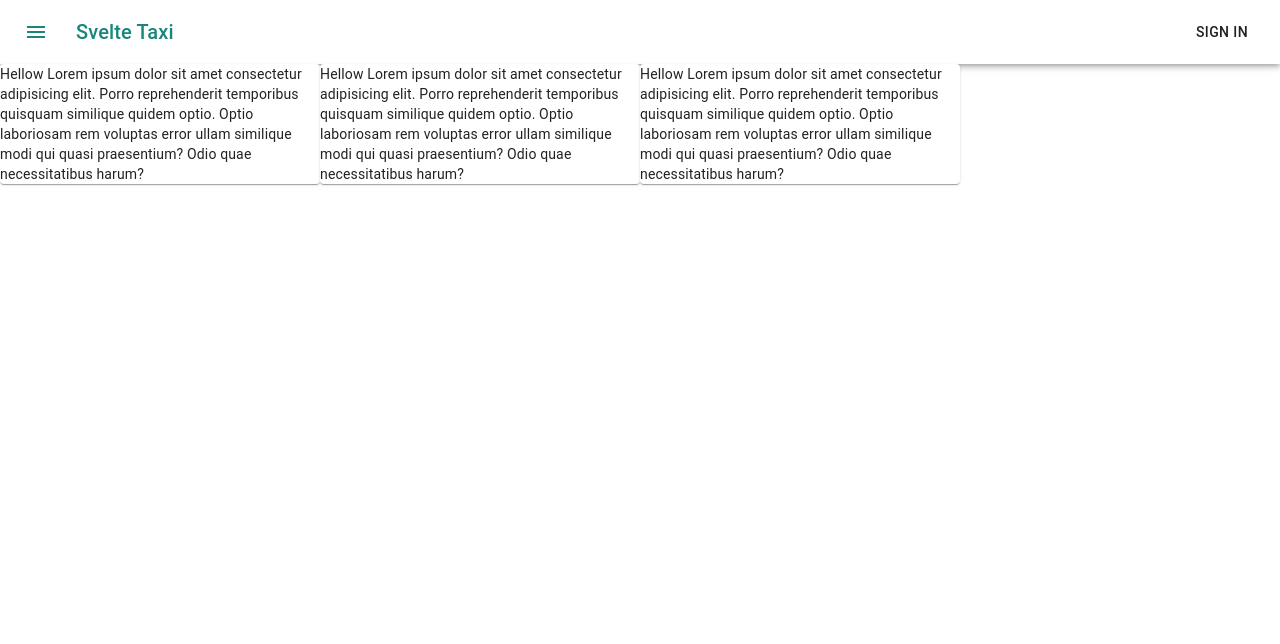
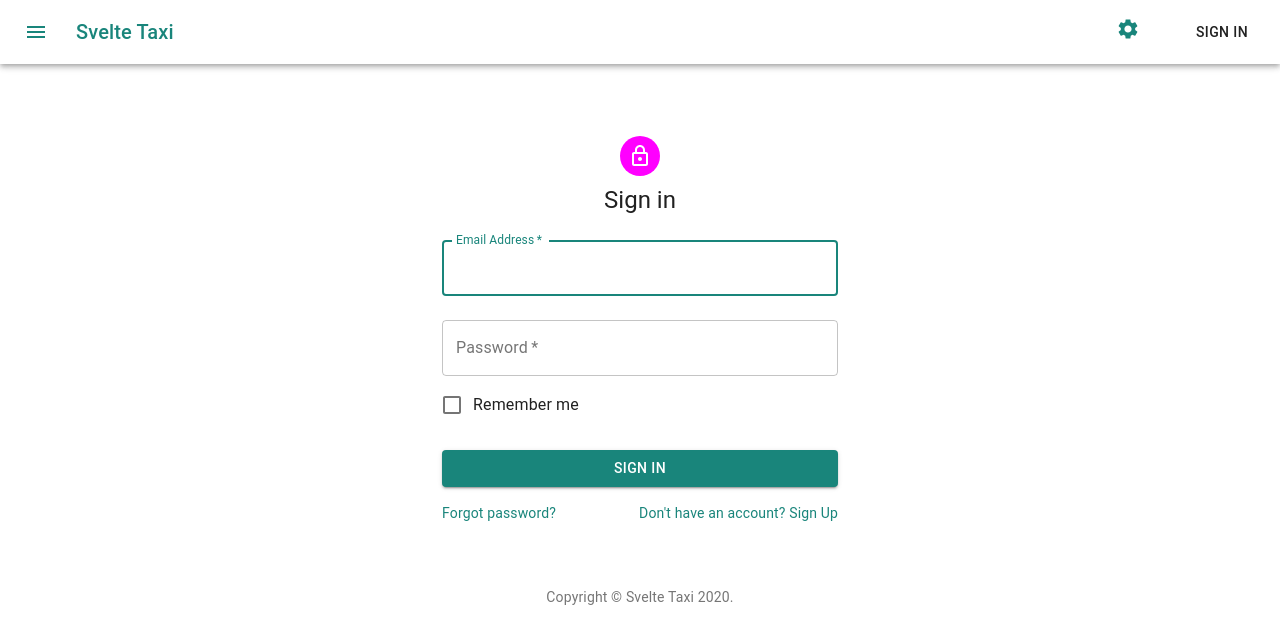
Before and after one commit to walosha/svelte_taxi, a React (Create React App) app: page / in a window 1280 px wide. Shown: the top 644 px of the page. Built offline with nearby package versions, Linux system fonts and the light colour scheme.

Commit message:
created notification and settings Icon component nad delete homepage component

```diff
--- a/src/App.js
+++ b/src/App.js
@@ -2,14 +2,12 @@ import React from "react";
 import { BrowserRouter, Route } from "react-router-dom";
 import Header from "./components/header/header.component";
 import SignIn from "./pages/login";
-import Homepage from "./pages/homepage.component";
 
 const App = () => {
   return (
     <BrowserRouter>
       <Header />
-      <Route exact path="/" component={Homepage}></Route>
-      <Route exact path="/login" component={SignIn}></Route>
+      <Route exact path="/" component={SignIn}></Route>
     </BrowserRouter>
   );
 };
--- /dev/null
+++ b/src/components/header/BellNotificationIcon.jsx
@@ -0,0 +1,35 @@
+import React, { Fragment } from "react";
+import { makeStyles } from "@material-ui/core/styles";
+import { NotificationsNone } from "@material-ui/icons";
+import { Badge } from "@material-ui/core";
+
+const useStyles = makeStyles(theme => ({
+  styledNotification: {
+    color: theme.palette.primary.main,
+    cursor: "pointer"
+  }
+}));
+
+export default function BellNotificationIcon({
+  onSettingClick,
+  notificationCount,
+  isSignedIn
+}) {
+  onSettingClick = () => {
+    console.log("clicked");
+  };
+
+  const classes = useStyles();
+  return (
+    <Fragment>
+      {isSignedIn ? (
+        <Badge color="primary" badgeContent={notificationCount}>
+          <NotificationsNone
+            onClick={onSettingClick}
+            className={classes.styledNotification}
+          />
+        </Badge>
+      ) : null}
+    </Fragment>
+  );
+}
--- /dev/null
+++ b/src/components/header/SettingsIcon.jsx
@@ -0,0 +1,25 @@
+import React, { Fragment } from "react";
+import { makeStyles } from "@material-ui/core/styles";
+import { Settings } from "@material-ui/icons";
+
+const useStyles = makeStyles(theme => ({
+  styledSettings: {
+    color: theme.palette.primary.main,
+    cursor: "pointer"
+  }
+}));
+
+export default function SettingIcon({ onSettingClick, isSignedIn }) {
+  onSettingClick = () => {
+    console.log("clicked");
+  };
+
+  const classes = useStyles();
+  return (
+    <Fragment>
+      {isSignedIn ? (
+        <Settings onClick={onSettingClick} className={classes.styledSettings} />
+      ) : null}
+    </Fragment>
+  );
+}
--- a/src/components/header/header.component.jsx
+++ b/src/components/header/header.component.jsx
@@ -7,6 +7,8 @@ import Typography from "@material-ui/core/Typography";
 import { Button } from "@material-ui/core";
 import MenuIcon from "@material-ui/icons/Menu";
 import { Box } from "@material-ui/core";
+import SettingIcon from "./SettingsIcon";
+import BellNotificationIcon from "./BellNotificationIcon";
 
 const useStyles = makeStyles(theme => ({
   root: { backgroundColor: theme.palette.background.default },
@@ -49,9 +51,15 @@ export default function Header() {
           >
             Svelte Taxi
           </Typography>
+          <Box style={{ marginLeft: "auto" }}>
+            <BellNotificationIcon isSignedIn={false} notificationCount="5" />
+          </Box>
+          <Box style={{ marginLeft: "2rem" }}>
+            <SettingIcon isSignedIn={true} />
+          </Box>
           <Box
             display={{ xs: "none", sm: "block" }}
-            style={{ marginLeft: "auto" }}
+            style={{ marginLeft: "3rem" }}
           >
             <Button>Sign In</Button>
           </Box>
--- a/src/pages/homepage.component.jsx
+++ /dev/null
@@ -1,35 +0,0 @@
-import React from "react";
-import { Grid, Paper } from "@material-ui/core";
-
-function Homepage() {
-  return (
-    <Grid container alignContent="space-between">
-      <Grid item xs={12} sm={6} style={{ elevate: 2 }} md={4} lg={3} m={2}>
-        <Paper>
-          Hellow Lorem ipsum dolor sit amet consectetur adipisicing elit. Porro
-          reprehenderit temporibus quisquam similique quidem optio. Optio
-          laboriosam rem voluptas error ullam similique modi qui quasi
-          praesentium? Odio quae necessitatibus harum?
-        </Paper>
-      </Grid>
-      <Grid item xs={12} sm={6} md={4} lg={3}>
-        <Paper>
-          Hellow Lorem ipsum dolor sit amet consectetur adipisicing elit. Porro
-          reprehenderit temporibus quisquam similique quidem optio. Optio
-          laboriosam rem voluptas error ullam similique modi qui quasi
-          praesentium? Odio quae necessitatibus harum?
-        </Paper>
-      </Grid>
-      <Grid item xs={12} sm={6} md={4} lg={3}>
-        <Paper>
-          Hellow Lorem ipsum dolor sit amet consectetur adipisicing elit. Porro
-          reprehenderit temporibus quisquam similique quidem optio. Optio
-          laboriosam rem voluptas error ullam similique modi qui quasi
-          praesentium? Odio quae necessitatibus harum?
-        </Paper>
-      </Grid>
-    </Grid>
-  );
-}
-
-export default Homepage;
--- a/src/pages/login.jsx
+++ b/src/pages/login.jsx
@@ -1,7 +1,6 @@
 import React from "react";
 import Avatar from "@material-ui/core/Avatar";
 import Button from "@material-ui/core/Button";
-import CssBaseline from "@material-ui/core/CssBaseline";
 import TextField from "@material-ui/core/TextField";
 import FormControlLabel from "@material-ui/core/FormControlLabel";
 import Checkbox from "@material-ui/core/Checkbox";
@@ -17,7 +16,7 @@ function Copyright() {
   return (
     <Typography variant="body2" color="textSecondary" align="center">
       {"Copyright © "}
-      <Link color="inherit" href="https://material-ui.com/">
+      <Link color="inherit" href="/">
         Svelte Taxi
       </Link>{" "}
       {new Date().getFullYear()}
@@ -51,7 +50,6 @@ function SignIn() {
 
   return (
     <Container component="main" maxWidth="xs">
-      <CssBaseline />
       <div className={classes.paper}>
         <Avatar className={classes.avatar}>
           <LockOutlinedIcon />
```
Also changed, not shown: src/components/header/DashBoard.js (added).
